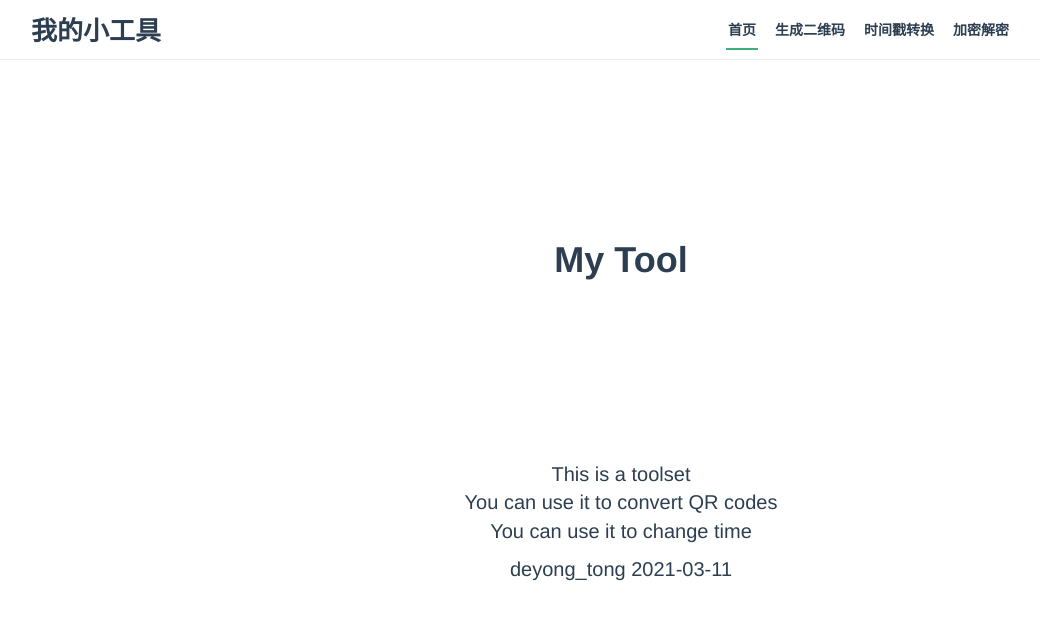
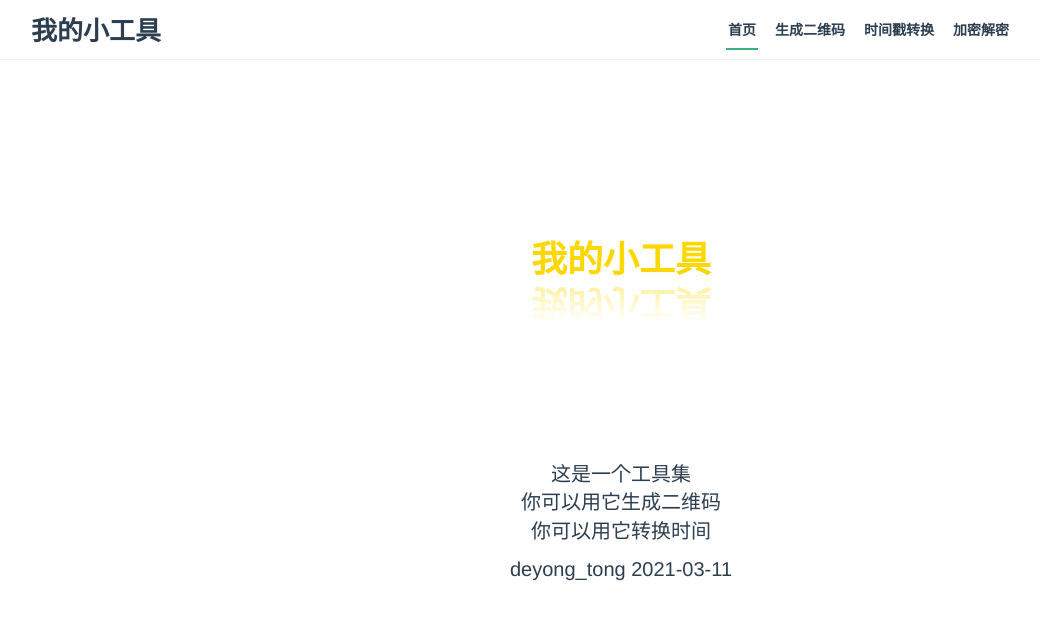
Before and after one commit to tongdeyong/qrcode, a Vue app: page /#/qrcode in a window 1280 px wide. Both pictures are taken after a click on the item "首页". Shown: the top 620 px of the page, without its empty margins (19-1059 px from the left). Built offline with nearby package versions, Linux system fonts and the light colour scheme.

Commit message:
标题改为中文

```diff
--- a/src/views/Dashboard/index.vue
+++ b/src/views/Dashboard/index.vue
@@ -1,7 +1,7 @@
 <template>
   <div>
-    <h1>My Tool</h1>
-    <p>This is a toolset<br>You can use it to convert QR codes<br>You can use it to change time</p>
+    <h1>我的小工具</h1>
+    <p>这是一个工具集<br>你可以用它生成二维码<br>你可以用它转换时间</p>
     <p>deyong_tong 2021-03-11</p>
   </div>
 </template>
@@ -17,6 +17,10 @@ h1 {
   text-align: center;
   margin: 180px 0;
   font-weight: 600;
+  color: #FFD700;
+  -webkit-box-reflect: below 2px -webkit-gradient(linear, 0 0, 0 100%, from(transparent), color-stop(1.5, transparent), to(rgba(3,3,3,.4)));
+  /*-webkit-box-reflect: below 3px linear-gradient(transparent, white);*/
+
 }
 p {
   text-align: center;
```
